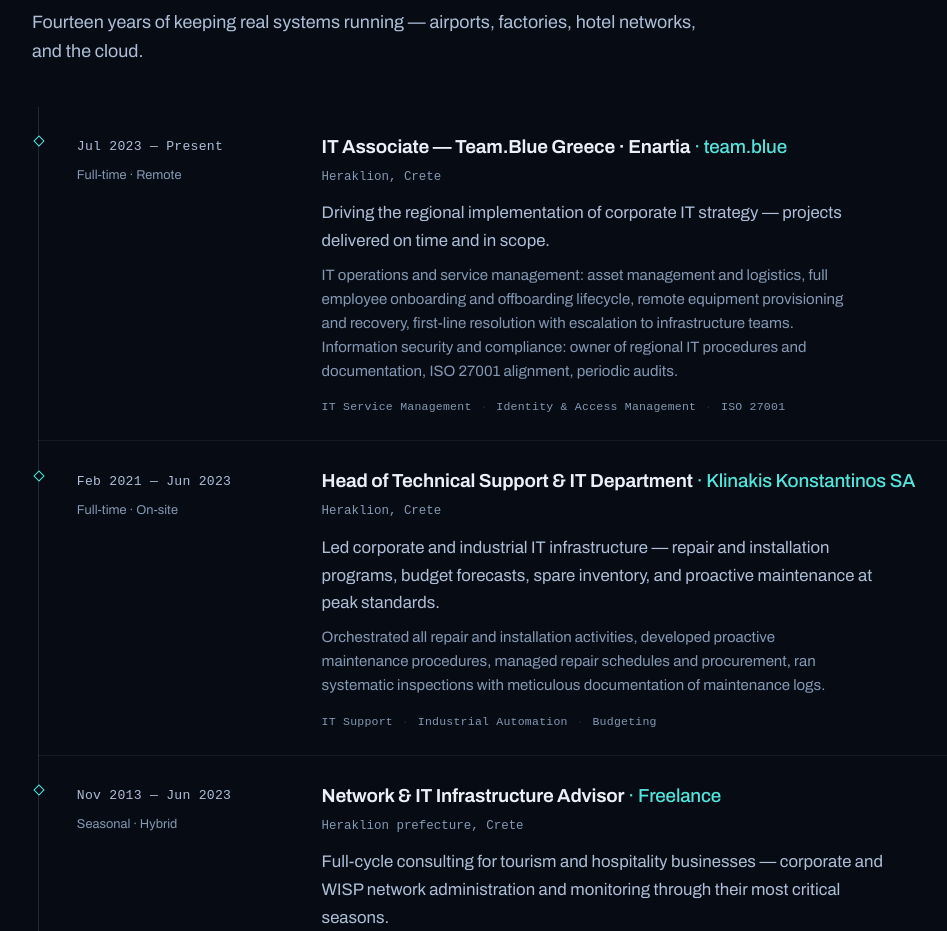
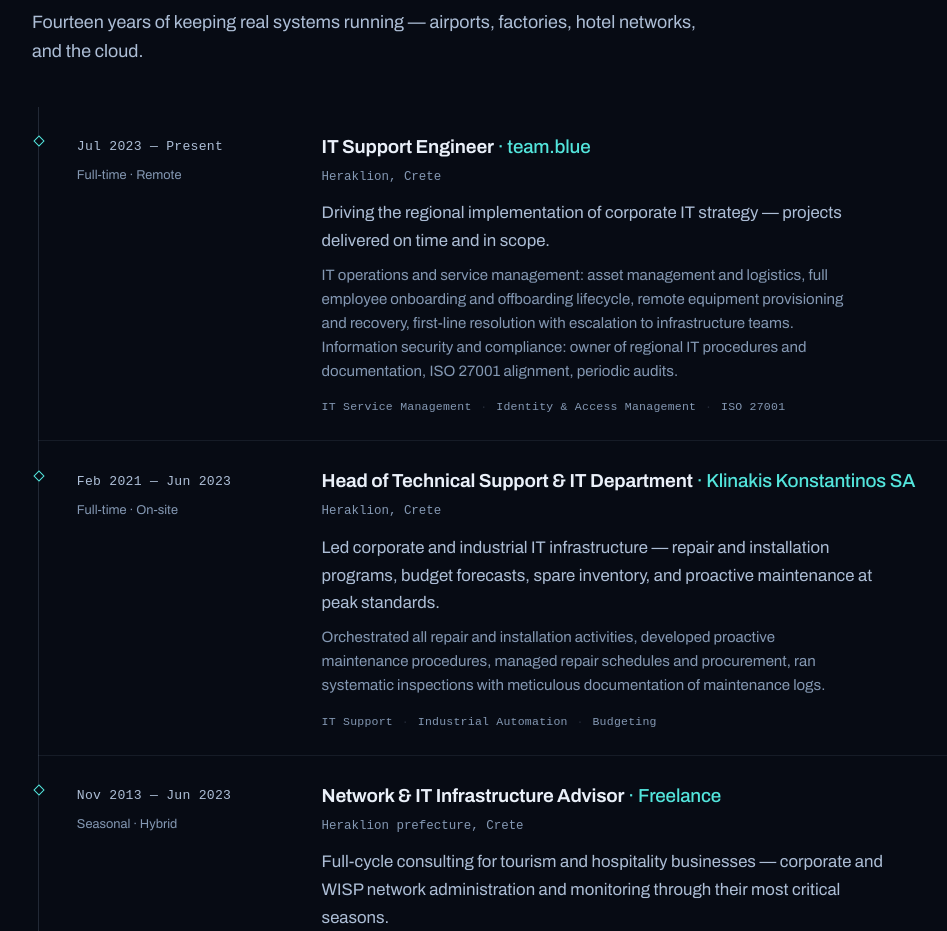
Before and after one commit to stavros-it/stavros-antoniou-portfolio, a React (Vite) app: page / in a window 1280 px wide. Shown: the part 1460-2391 px from the top of the page, without its empty margins (32-979 px from the left). Built offline with nearby package versions, Linux system fonts and the light colour scheme; a web font is replaced by a local one.

Commit message:
Rename current role to IT Support Engineer (timeline + noscript)

```diff
--- a/index.html
+++ b/index.html
@@ -32,7 +32,7 @@
         </p>
         <h2>Experience</h2>
         <ul>
-          <li><strong>team.blue</strong> · IT Associate (Team.Blue Greece – Enartia), Jul 2023 – present. Regional IT strategy, operations, and ISO 27001-aligned security.</li>
+          <li><strong>team.blue</strong> · IT Support Engineer, Jul 2023 – present. Regional IT strategy, operations, and ISO 27001-aligned security.</li>
           <li><strong>Klinakis Konstantinos SA</strong> · Head of Technical Support &amp; IT, Feb 2021 – Jun 2023. Corporate and industrial IT infrastructure.</li>
           <li><strong>Freelance</strong> · Network &amp; IT Infrastructure Advisor, Nov 2013 – Jun 2023. Corporate and WISP networks for tourism and hospitality businesses.</li>
           <li><strong>BlueBird Airways</strong> · IT Manager / System Administrator, May 2014 – Jan 2021. Entire corporate IT infrastructure of a Greek airline at Heraklion International Airport.</li>
--- a/src/data.js
+++ b/src/data.js
@@ -15,7 +15,7 @@
 
 export const experience = [
   {
-    role: "IT Associate — Team.Blue Greece · Enartia",
+    role: "IT Support Engineer",
     company: "team.blue",
     type: "Full-time · Remote",
     start: "Jul 2023",
```
